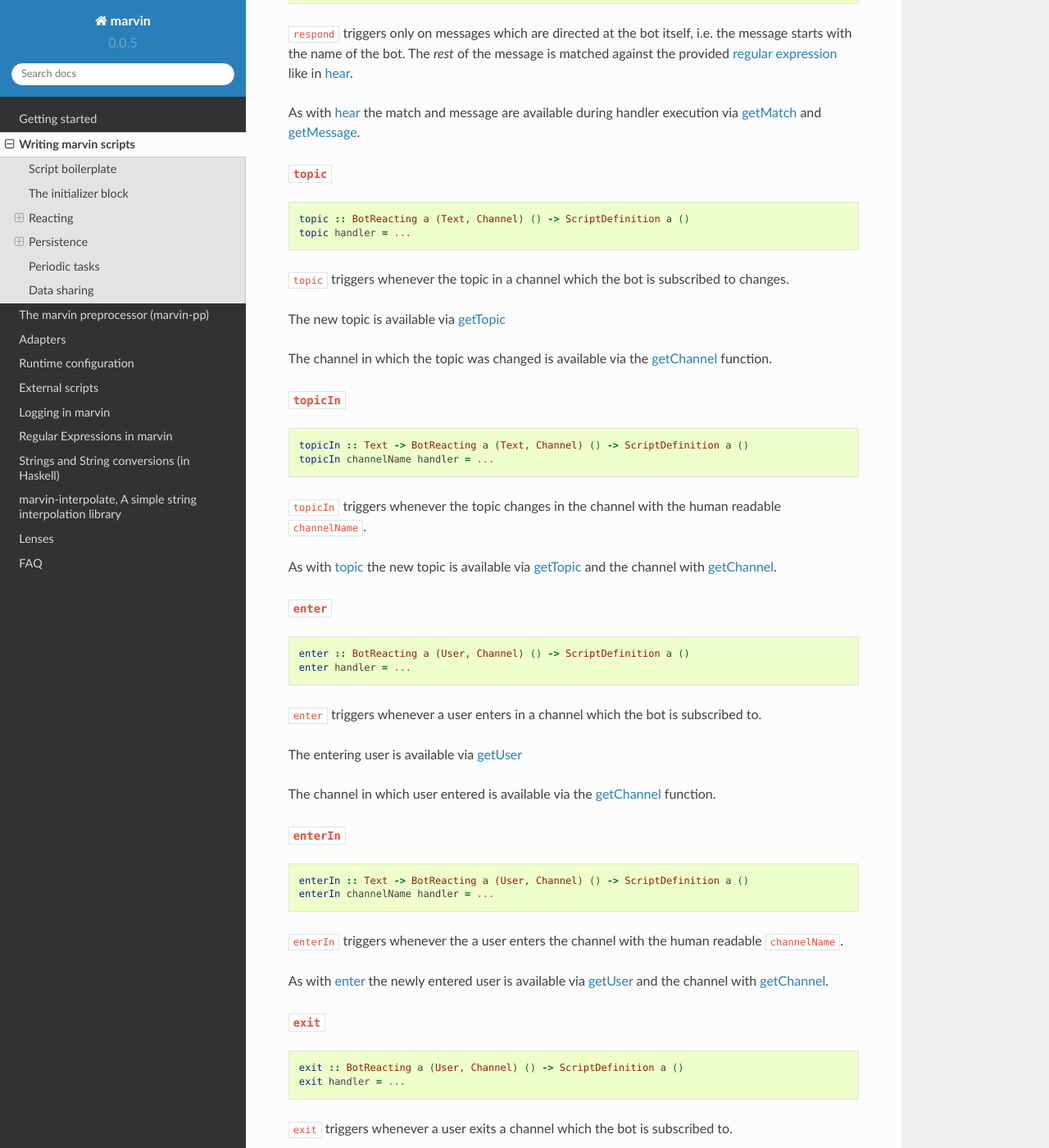
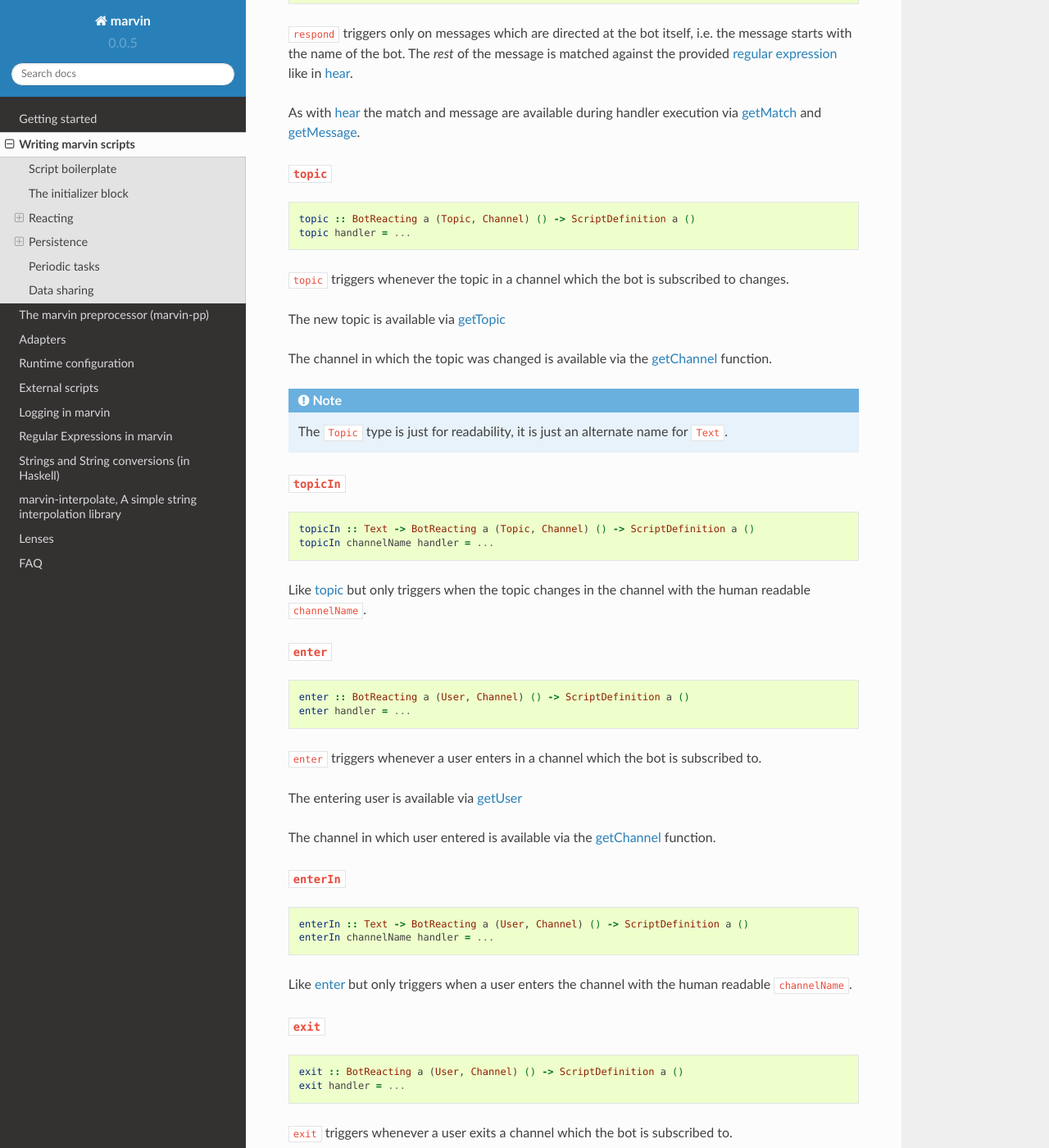
Before and after one commit to JustusAdam/marvin-docs, a Sphinx documentation site: the page built from source/scripting.rst, in a window 1280 px wide and 1400 px high, scrolled down 2897 px. Shown: the whole window at 82% size. Built offline with Sphinx 7.4.7 and the Read the Docs theme 2.0.0, drawn with Linux system fonts in a browser that asks for light colours; some of the changed text lies outside the part shown.

Commit message:
Simplified

```diff
--- a/source/scripting.rst
+++ b/source/scripting.rst
@@ -145,7 +145,7 @@ As with :ref:`hear <fn-hear>` the match and message are available during handler
 
 ::
 
-    topic :: BotReacting a (Text, Channel) () -> ScriptDefinition a ()
+    topic :: BotReacting a (Topic, Channel) () -> ScriptDefinition a ()
     topic handler = ...
 
 ``topic`` triggers whenever the topic in a channel which the bot is subscribed to changes.
@@ -153,6 +153,8 @@ As with :ref:`hear <fn-hear>` the match and message are available during handler
 The new topic is available via :ref:`getTopic <fn-getTopic>`
 
 The channel in which the topic was changed is available via the :ref:`getChannel <fn-getChannel>` function.
+
+.. note:: The ``Topic`` type is just for readability, it is just an alternate name for ``Text``.
 
 
 .. _fn-topicIn:
@@ -162,12 +164,10 @@ The channel in which the topic was changed is available via the :ref:`getChannel
 
 ::
 
-    topicIn :: Text -> BotReacting a (Text, Channel) () -> ScriptDefinition a ()
+    topicIn :: Text -> BotReacting a (Topic, Channel) () -> ScriptDefinition a ()
     topicIn channelName handler = ...
 
-``topicIn`` triggers whenever the topic changes in the channel with the human readable ``channelName``.
-
-As with :ref:`topic <fn-topic>` the new topic is available via :ref:`getTopic <fn-getTopic>` and the channel with :ref:`getChannel <fn-getChannel>`.
+Like :ref:`topic <fn-topic>` but only triggers when the topic changes in the channel with the human readable ``channelName``.
 
 
 .. _fn-enter:
@@ -197,9 +197,7 @@ The channel in which user entered is available via the :ref:`getChannel <fn-getC
     enterIn :: Text -> BotReacting a (User, Channel) () -> ScriptDefinition a ()
     enterIn channelName handler = ...
 
-``enterIn`` triggers whenever the a user enters the channel with the human readable ``channelName``.
-
-As with :ref:`enter <fn-enter>` the newly entered user is available via :ref:`getUser <fn-getUser>` and the channel with :ref:`getChannel <fn-getChannel>`.
+Like :ref:`enter <fn-enter>` but only triggers when a user enters the channel with the human readable ``channelName``.
 
 
 .. _fn-exit:
@@ -229,10 +227,7 @@ The channel from which user exited is available via the :ref:`getChannel <fn-get
     exitFrom :: Text -> BotReacting a (User, Channel) () -> ScriptDefinition a ()
     exitFrom channelName handler = ...
 
-``exitFrom`` triggers whenever a user exits the channel with the human readable ``channelName``.
-
-As with :ref:`exit <fn-exit>` the exiting user is available via :ref:`getUser <fn-getUser>` and the channel with :ref:`getChannel <fn-getChannel>`.
-
+Like :ref:`exit <fn-exit>` but only triggers when a user exits the channel with the human readable ``channelName``.
 
 
 Functions for Handlers
@@ -313,10 +308,12 @@ The ``getTopic`` function
 
 ::
 
-    getTopic :: HasTopic m => BotReacting a m Text
+    getTopic :: HasTopic m => BotReacting a m Topic
 
 This function is usable in handlers which react to changes of the topic of a channel.
 It returns the *new* topic.
+
+.. note:: The ``Topic`` type is just for readability, it is just an alternate name for ``Text``.
 
 
 .. _fn-getChannel:
```
